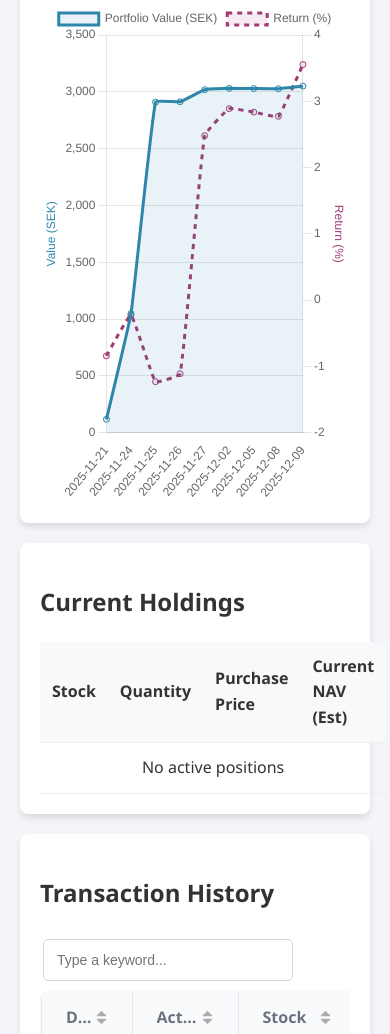
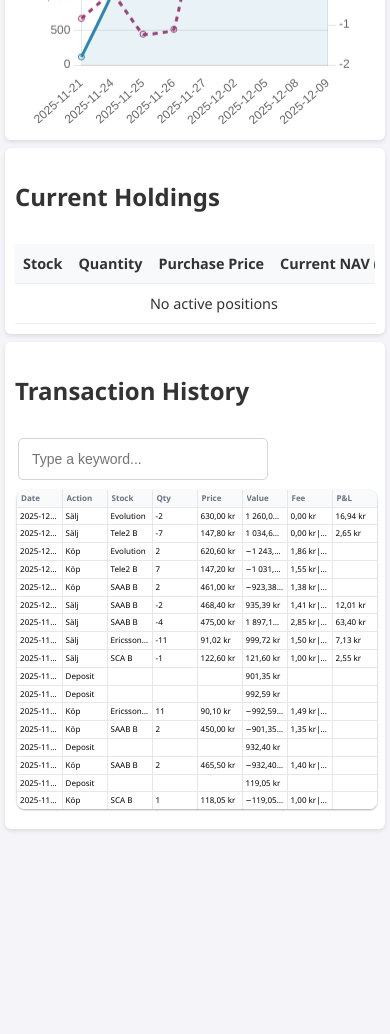
Before and after one commit to fredrikbromee/ace, a plain HTML site: page index.html in a window 390 px wide. Shown: the part 822-1856 px from the top of the page. After the commit the page ends 1668 px from the top, so only its background shows below. Drawn offline with nearby package versions, Linux system fonts and the light colour scheme.

Commit message:
Refactor CSS for improved layout and responsiveness; update dashboard.js to disable sorting and resizing for the transactions grid, and ensure full-width styling.

```diff
--- a/js/dashboard.js
+++ b/js/dashboard.js
@@ -215,9 +215,15 @@ const Dashboard = {
                 row.pnl !== null && row.pnl !== undefined ? Utils.formatCurrency(row.pnl) : ''
             ]),
             search: true,
-            sort: true,
-            resizable: true,
-            autoWidth: true
+            sort: false,
+            resizable: false,
+            autoWidth: false,
+            fixedHeader: true,
+            style: {
+                table: {
+                    width: '100%'
+                }
+            }
         });
 
         this.transactionsGrid.render(container);
--- a/styles.css
+++ b/styles.css
@@ -1,6 +1,5 @@
 :root {
     --primary-color: #2E86AB;
-    --secondary-color: #A23B72;
     --bg-color: #f4f4f9;
     --card-bg: #ffffff;
     --text-color: #333333;
@@ -12,36 +11,45 @@ body {
     background-color: var(--bg-color);
     color: var(--text-color);
     margin: 0;
-    padding: 20px;
+    padding: 5px;
     line-height: 1.6;
 }
 
 .container {
-    max-width: 1200px;
+    max-width: 100vw;
+    width: 100%;
     margin: 0 auto;
+    padding: 0;
+    box-sizing: border-box;
 }
 
 header {
-    margin-bottom: 30px;
+    margin-bottom: 15px;
 }
 
 h1 {
     color: var(--primary-color);
-    margin-bottom: 10px;
+    margin-bottom: 5px;
+    font-size: 1.5em;
 }
 
 .dashboard-grid {
     display: grid;
-    grid-template-columns: repeat(auto-fit, minmax(300px, 1fr));
-    gap: 20px;
-    margin-bottom: 30px;
+    grid-template-columns: repeat(auto-fit, minmax(min(100%, 200px), 1fr));
+    gap: 8px;
+    margin-bottom: 12px;
+    width: 100%;
+    box-sizing: border-box;
 }
 
 .card {
     background-color: var(--card-bg);
-    border-radius: 8px;
-    box-shadow: 0 4px 6px rgba(0,0,0,0.1);
-    padding: 20px;
+    border-radius: 6px;
+    box-shadow: 0 2px 4px rgba(0,0,0,0.1);
+    padding: 10px;
+    width: 100%;
+    box-sizing: border-box;
+    overflow: hidden;
 }
 
 .full-width {
@@ -77,20 +85,29 @@ h1 {
 
 #chart-container {
     position: relative;
-    height: 500px;
+    height: 40vh;
     width: 100%;
+    min-height: 250px;
+    max-height: 500px;
 }
 
 table {
     width: 100%;
     border-collapse: collapse;
-    margin-top: 10px;
+    margin-top: 8px;
+    font-size: 0.9em;
+}
+
+#holdings-table-container {
+    overflow-x: auto;
+    width: 100%;
 }
 
 th, td {
     text-align: left;
-    padding: 12px;
+    padding: 8px;
     border-bottom: 1px solid #eee;
+    white-space: nowrap;
 }
 
 th {
@@ -98,18 +115,65 @@ th {
     font-weight: 600;
 }
 
-.pnl-positive {
-    color: #28a745 !important;
-    font-weight: bold;
-}
-.pnl-negative {
-    color: #dc3545 !important;
-    font-weight: bold;
-}
-
 /* Transactions Grid.js styling */
 #transactions-grid-container {
     margin-top: 10px;
-    overflow-x: auto;
     width: 100%;
+    max-width: 100%;
+    box-sizing: border-box;
+    overflow: visible;
 }
+
+/* Ensure Grid.js respects container width */
+#transactions-grid-container .gridjs-wrapper {
+    width: 100% !important;
+    max-width: 100%;
+    overflow: hidden !important;
+}
+
+#transactions-grid-container .gridjs-container {
+    width: 100% !important;
+    max-width: 100%;
+    overflow: hidden !important;
+}
+
+#transactions-grid-container .gridjs-head,
+#transactions-grid-container .gridjs-search {
+    width: 100%;
+    max-width: 100%;
+    box-sizing: border-box;
+}
+
+#transactions-grid-container .gridjs-table,
+#transactions-grid-container table {
+    width: 100% !important;
+    max-width: 100%;
+    table-layout: fixed;
+    min-width: 0;
+}
+
+#transactions-grid-container .gridjs-td,
+#transactions-grid-container .gridjs-th {
+    overflow: hidden !important;
+    text-overflow: ellipsis;
+    white-space: nowrap;
+    max-width: 0;
+}
+
+#transactions-grid-container thead,
+#transactions-grid-container tbody,
+#transactions-grid-container tr {
+    width: 100%;
+    max-width: 100%;
+}
+
+/* Make Grid.js table fonts smaller on mobile, larger on desktop */
+#transactions-grid-container .gridjs-th {
+    font-size: clamp(0.5rem, 0.8vw, 0.7rem);
+    padding: clamp(2px, 0.5vw, 6px) clamp(4px, 1vw, 8px);
+}
+
+#transactions-grid-container .gridjs-td {
+    font-size: clamp(0.5rem, 0.8vw, 0.8rem);
+    padding: clamp(2px, 0.5vw, 6px) clamp(2px, 0.8vw, 8px);
+}
```
